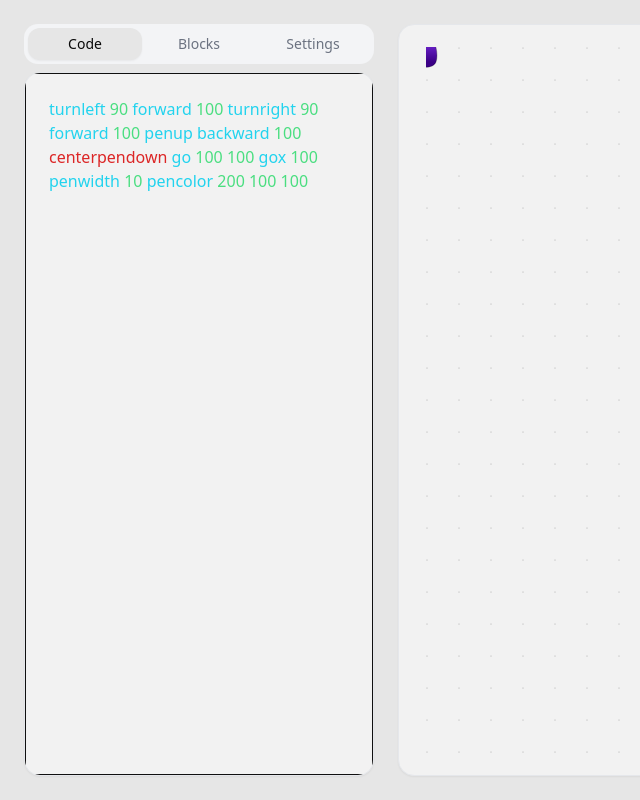
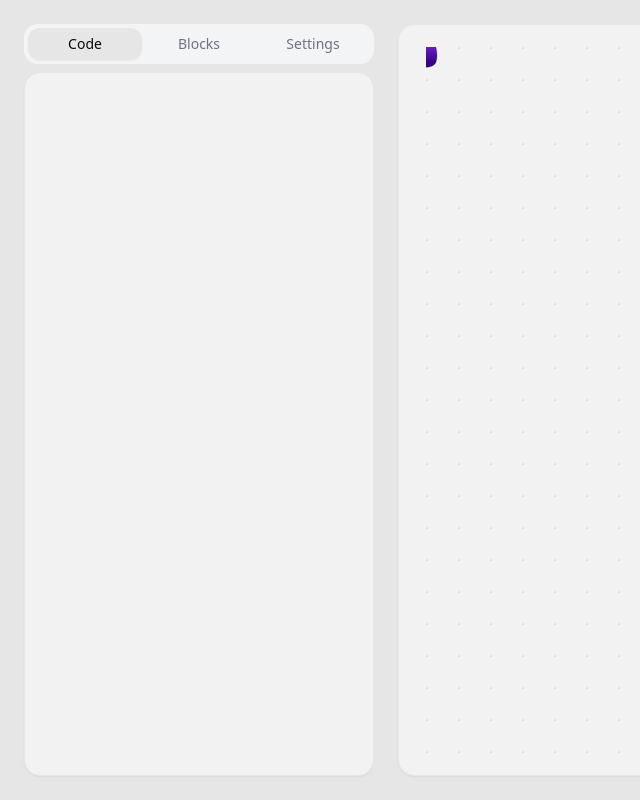
Before and after one commit to Tojteusz/iterpreterapp, a React (Vite) app: page / in a window 1280 px wide. Shown: the whole page, without its empty margins (0-640 px from the left). Built offline with nearby package versions, Linux system fonts and the light colour scheme.

Commit message:
WIP highlight new method

```diff
--- a/src/components/code.tsx
+++ b/src/components/code.tsx
@@ -1,5 +1,5 @@
 import {Card} from "@ui/card.tsx";
-import {useEffect, useRef} from "react";
+import {ChangeEvent, useEffect, useRef} from "react";
 
 interface TextSegment {
     text: string | null;
@@ -23,96 +23,25 @@ enum StatementWord {
 }
 
 const Code = () => {
-    const divRef = useRef<HTMLDivElement | null>(null);
+    const textRef = useRef<HTMLTextAreaElement>(null);
+    const className = `p-6 font-mono w-full h-full text-base outline-none resize-none whitespace-break-spaces`
 
-    /*    const removeTags = (str: string) => {
-            if ((str === null) || (str === ''))
-                return false;
-            else
-                str = str.toString();
+    const codeRef = useRef<HTMLDivElement>(null)
+    useEffect(() => {
+        codeRef.current
+    }, []);
 
-            // Regular expression to identify HTML tags in
-            // the input string. Replacing the identified
-            // HTML tag with a null string.
-            return str.replace(/(<([^>]+)>)/ig, '');
-        }*/
-
-    const getTextSegments = (element: HTMLElement | ChildNode) => {
-        const textSegments: TextSegment[] = [];
-        Array.from(element.childNodes).forEach((node) => {
-            switch (node.nodeType) {
-                case Node.TEXT_NODE:
-                    textSegments.push({text: node.nodeValue, node});
-                    break;
-
-                case Node.ELEMENT_NODE:
-                    /*   if (node.nodeName === 'DIV') {
-                           textSegments.push({text: " <br/> ", node})
-                       }*/
-                    textSegments.splice(textSegments.length, 0, ...(getTextSegments(node)));
-                    break;
-
-                default:
-                    throw new Error(`Unexpected node type: ${node.nodeType}`);
+    const syncScroll = () => {
+        codeRef.current.scrollTop = textRef.current.scrollTop
     }
-        });
-        return textSegments;
-    }
-
-    useEffect(() => {
-        function updateEditor() {
-            const sel = window.getSelection();
-            if (!divRef.current) return;
-
-            console.log(sel)
-            console.log("Begin ===========")
-            const textSegments = getTextSegments(divRef.current);
-            const textContent = textSegments.map(({text}) => text).join('');
-            let anchorIndex = 0;
-            let focusIndex = 0;
-            let currentIndex = 0;
-            console.log(textSegments)
-            textSegments.forEach(({text, node}) => {
-                if (node === sel?.anchorNode) {
-                    anchorIndex = currentIndex + sel.anchorOffset;
-                }
-                if (node === sel?.focusNode) {
-                    focusIndex = currentIndex + sel.focusOffset;
-                }
-                if (!text) return;
-                currentIndex += text.length;
-            });
-
-            divRef.current.innerHTML = renderText(textContent);
-
-            restoreSelection(anchorIndex, focusIndex);
-        }
-
-        function restoreSelection(absoluteAnchorIndex: number, absoluteFocusIndex: number) {
-            if (!divRef.current) return;
-            const sel = window.getSelection();
-            const textSegments = getTextSegments(divRef.current);
-            let anchorNode = divRef.current;
-            let anchorIndex = 0;
-            let focusNode = divRef.current;
-            let focusIndex = 0;
-            let currentIndex = 0;
-            textSegments.forEach(({text, node}) => {
-                const startIndexOfNode = currentIndex;
-                const endIndexOfNode = startIndexOfNode + text.length;
-                if (startIndexOfNode <= absoluteAnchorIndex && absoluteAnchorIndex <= endIndexOfNode) {
-                    anchorNode = node;
-                    anchorIndex = absoluteAnchorIndex - startIndexOfNode;
-                }
-                if (startIndexOfNode <= absoluteFocusIndex && absoluteFocusIndex <= endIndexOfNode) {
-                    focusNode = node;
-                    focusIndex = absoluteFocusIndex - startIndexOfNode;
-                }
-                if (!text) return;
-                currentIndex += text.length;
-            });
-
-            sel.setBaseAndExtent(anchorNode, anchorIndex, focusNode, focusIndex);
+    const handleChangeText = (element: ChangeEvent<HTMLTextAreaElement>) => {
+        console.log(element.target.value);
+        if (!codeRef.current) return;
+        let text = element.target.value
+        text = text.replace(new RegExp("&", "g"), "&").replace(new RegExp("<", "g"), "<");
+        text = renderText(text)
+        codeRef.current.innerHTML = text;
+        syncScroll();
     }
 
     function isNumeric(value: string) {
@@ -126,71 +55,38 @@ const Code = () => {
         // console.log("BEGIN ============================")
         let output: string[] = ["<div>"]
         output = words.map((word) => {
-                //  console.log(word)
-                if (word === '<br/>') return '</div><div>'
+
             if (Object.values(StatementWord).includes(word as StatementWord)) {
                 return `<span class="text-cyan-400">${word}</span>`;
             } else if (isNumeric(word)) {
                 return `<span class="text-green-400">${word}</span>`;
             } else {
-                    return `<span class="text-red-600">${word}</span>`;
+                return `<span class="text-red-600 underline">${word}</span>`;
             }
-                /*  if (word === 'bold') {
-                      return `<strong>${word}</strong>`;
-                  } else if (word === 'red') {
-                      return `<span style='color:red'>${word}</span>`;
-                  } else {
-                      return word;
-                  }*/
+
         })
 
         return output.join('');
     }
 
 
-        // The function to execute whenever the content of the div changes
-        const handleInput = () => {
-            /*  if (divRef.current)
-                  console.log(removeTags(divRef.current.innerHTML));
-              // You can also use divRef.current.textContent if you just want the text without HTML
-        */
-        };
-
-        // Attach the event listener
-        if (!divRef.current) return;
-        divRef.current.addEventListener('input', handleInput);
-        divRef.current.addEventListener('input', updateEditor);
-
-        updateEditor();
-
-        // Clean up the event listener when the component is unmounted
-        return () => {
-            if (!divRef.current) return;
-            divRef.current.removeEventListener('input', handleInput);
-            divRef.current?.removeEventListener('input', updateEditor)
-        };
-    }, []);
     return (
         <>
             <Card
-                className="h-full overflow-hidden">
-                <div contentEditable={true}
+                className="h-full overflow-hidden relative">
+
+
+                <textarea onChange={handleChangeText}
+                          onScroll={syncScroll}
                           spellCheck={false}
-                     ref={divRef}
-                     className="h-full p-6 border-0 border-opacity-100 border-orange-400">
-                    {`turnleft 90
-            forward 100 \n
-            turnright 90
-            forward 100
-            penup
-            backward 100
-            center`}
-                    <span className="text-cyan-400">pendown</span>{`
-            go 100 100
-            gox 100
-            penwidth 10
-            pencolor 200 100 100`}
-                </div>
+                          ref={textRef}
+
+                          className={`z-20 relative caret-purple-700 bg-transparent text-transparent border-0 ${className}`}/>
+                <div aria-hidden={true}
+                     ref={codeRef}
+                     className={`absolute top-0 left-0 z-0 overflow-y-auto break-words ${className}`}
+                />
+
             </Card>
         </>
     )
```
Lines whose indentation alone changed are shown as unchanged.
